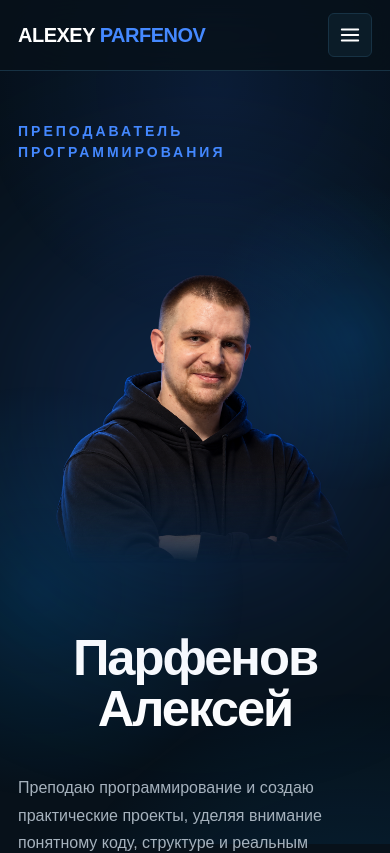
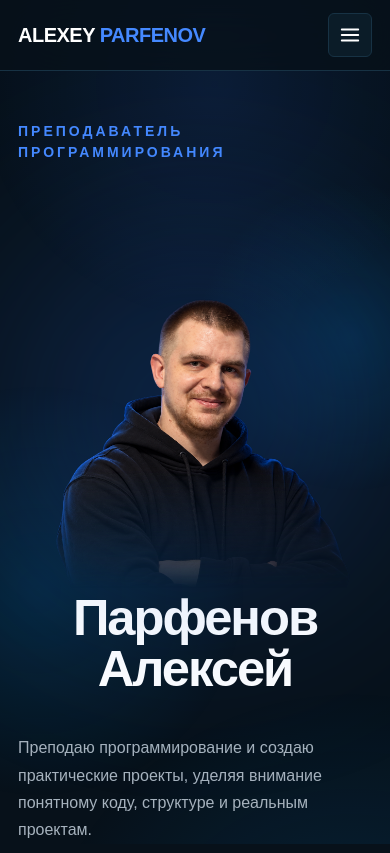
Before and after one commit to AlexeyParfenov12/alexey-portfolio, a React (Vite) app: page / in a window 390 px wide. Shown: the top 853 px of the page. Built offline with nearby package versions, Linux system fonts and the light colour scheme.

Commit message:
Fix Portrait style mobile 600px and 850px

```diff
--- a/src/components/Hero/Hero.css
+++ b/src/components/Hero/Hero.css
@@ -353,8 +353,7 @@
   }
 
   .hero__portrait {
-    margin: -50px;
-    height: 600px;
+    height: 500px;
     max-width: 100%;
     -webkit-mask-image: linear-gradient(
     to bottom,
@@ -393,6 +392,7 @@
 @media (max-width: 600px) {
   .hero__title {
     font-size: clamp(42px, 13vw, 58px);
+    margin-top: -70px;
   }
 
   .hero__description {
@@ -400,8 +400,8 @@
   }
 
    .hero__portrait {
-    margin: 60px;
-    height: 500px;
+    margin-bottom: 35px;
+    height: 600px;
     max-width: 100%;
     -webkit-mask-image: linear-gradient(
     to bottom,
```
